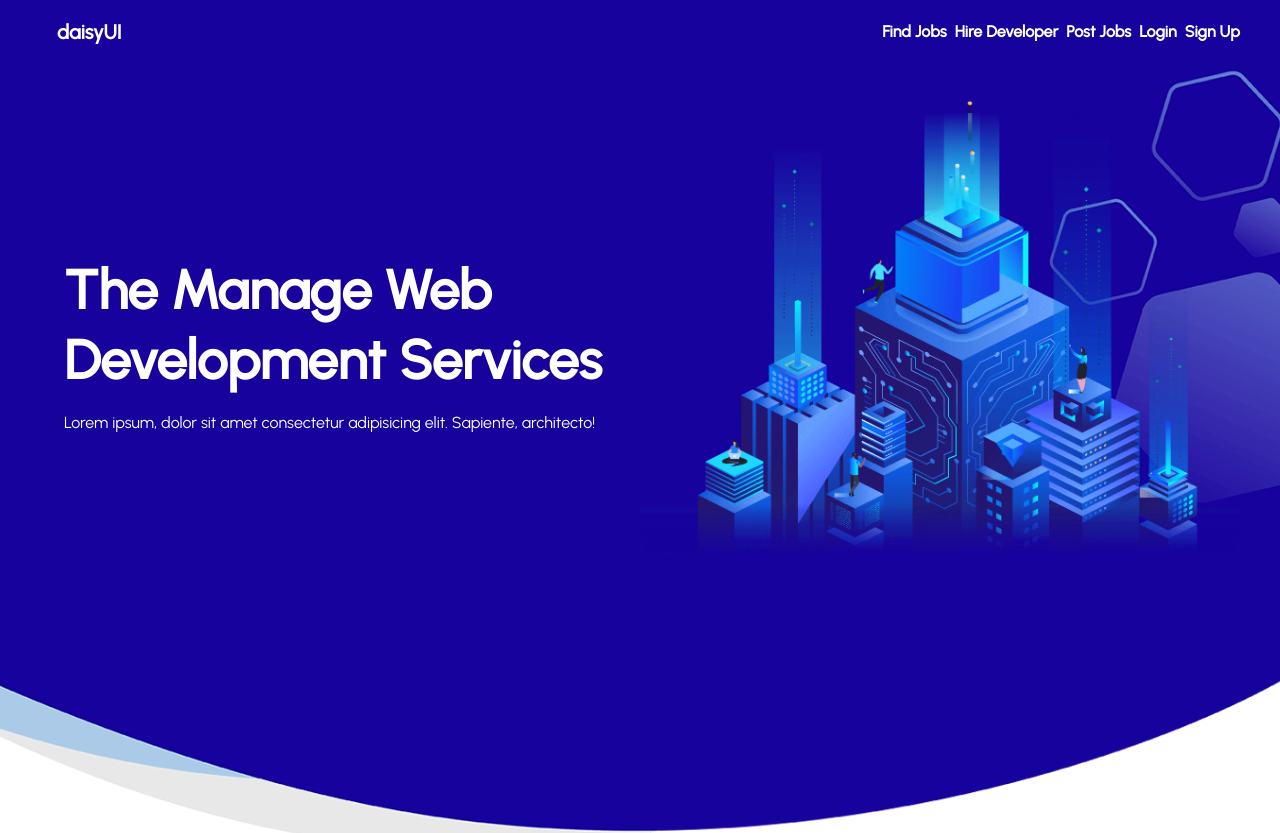
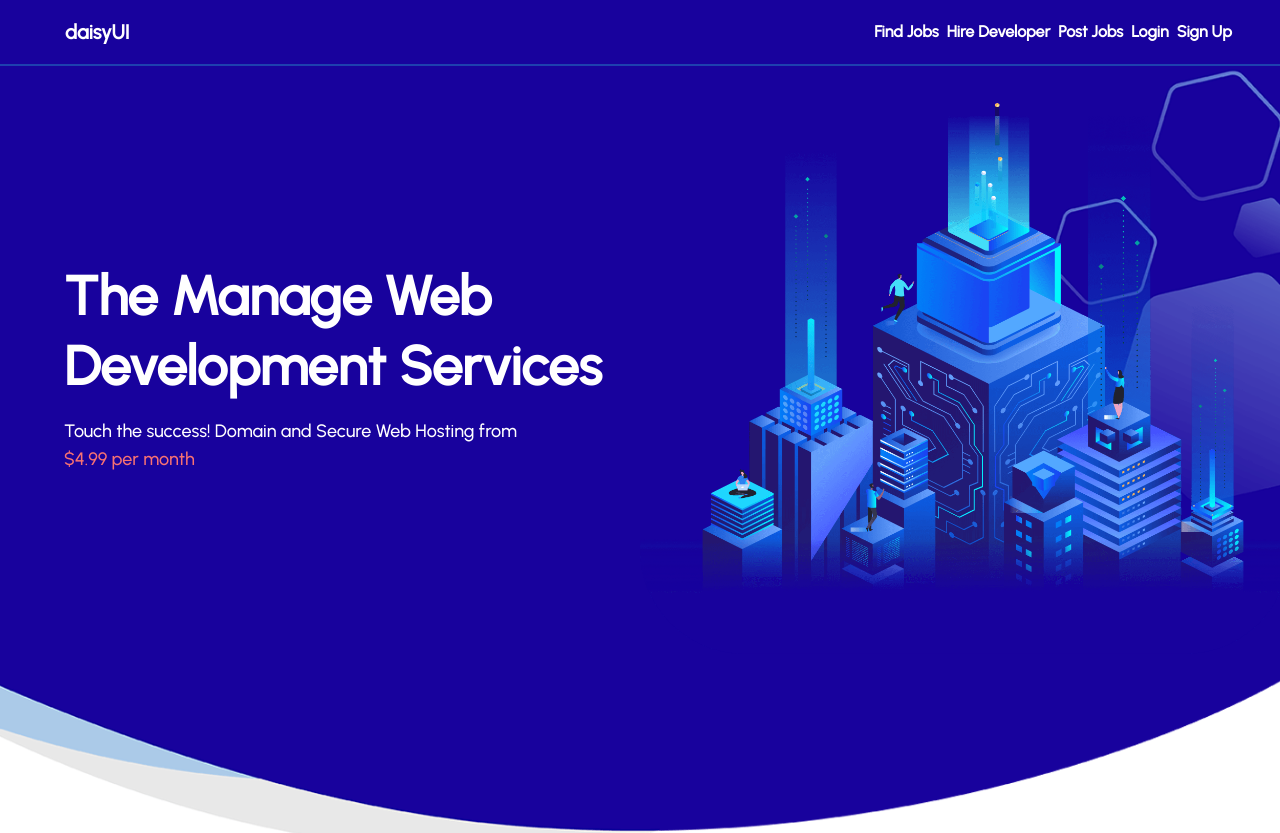
Before and after one commit to tusharshaha/web-market, a Next.js app in the folder frontend/: page / in a window 1280 px wide. Shown: the top 833 px of the page. Built offline with nearby package versions, Linux system fonts and the light colour scheme.

Commit message:
added border on navbar

```diff
--- a/frontend/components/Home/HeroSection.tsx
+++ b/frontend/components/Home/HeroSection.tsx
@@ -8,11 +8,11 @@ const HeroSection: React.FC = () => {
                 <div className='flex items-center px-6'>
                     <div>
                         <h1 className='font-bold mb-4'>The Manage Web Development Services</h1>
-                        <p>Lorem ipsum, dolor sit amet consectetur adipisicing elit. Sapiente, architecto!</p>
+                        <p className='font-medium pr-14'>Touch the success! Domain and Secure Web Hosting from <span className='text-error'>$4.99 per month</span></p>
                     </div>
                 </div>
-                <div>
-                    <Image className='mr-[-50px]' src='/images/hero-img.png' height={650} width={650} alt="hero img" />
+                <div className='mr-[-50px]'>
+                    <Image src='/images/hero-img.png' height={680} width={680} alt="hero img" />
                 </div>
             </div>
         </div>
--- a/frontend/components/Shared/NavBar.tsx
+++ b/frontend/components/Shared/NavBar.tsx
@@ -2,7 +2,8 @@ import Link from "next/link";
 
 const NavBar: React.FC = () => {
     return (
-        <div className="navbar bg-white-200 text-white font-semibold fixed top-0 container mx-auto px-10">
+        <div className="navbar border-b-2 border-blue-800 bg-white-200 text-white font-semibold fixed top-0">
+            <div className="container mx-auto px-10">
                 <div className="flex-1">
                     <Link href="/" className="btn btn-ghost normal-case text-xl">daisyUI</Link>
                 </div>
@@ -16,6 +17,7 @@ const NavBar: React.FC = () => {
                     </ul>
                 </div>
             </div>
+        </div>
     );
 };
 
--- a/frontend/styles/globals.css
+++ b/frontend/styles/globals.css
@@ -27,7 +27,7 @@
   }
 
   p {
-    @apply text-base;
+    @apply text-lg;
   }
 }
 
```
Lines whose indentation alone changed are shown as unchanged.
